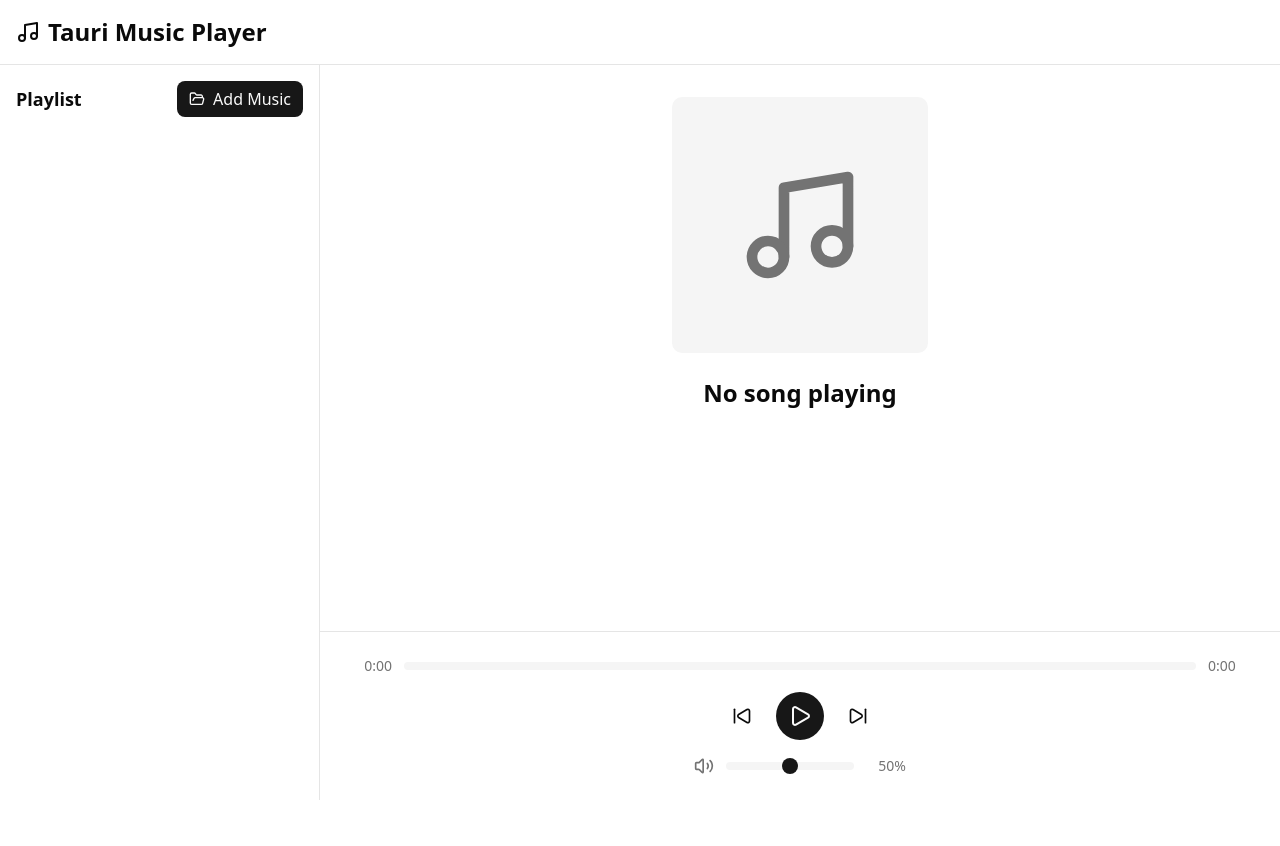
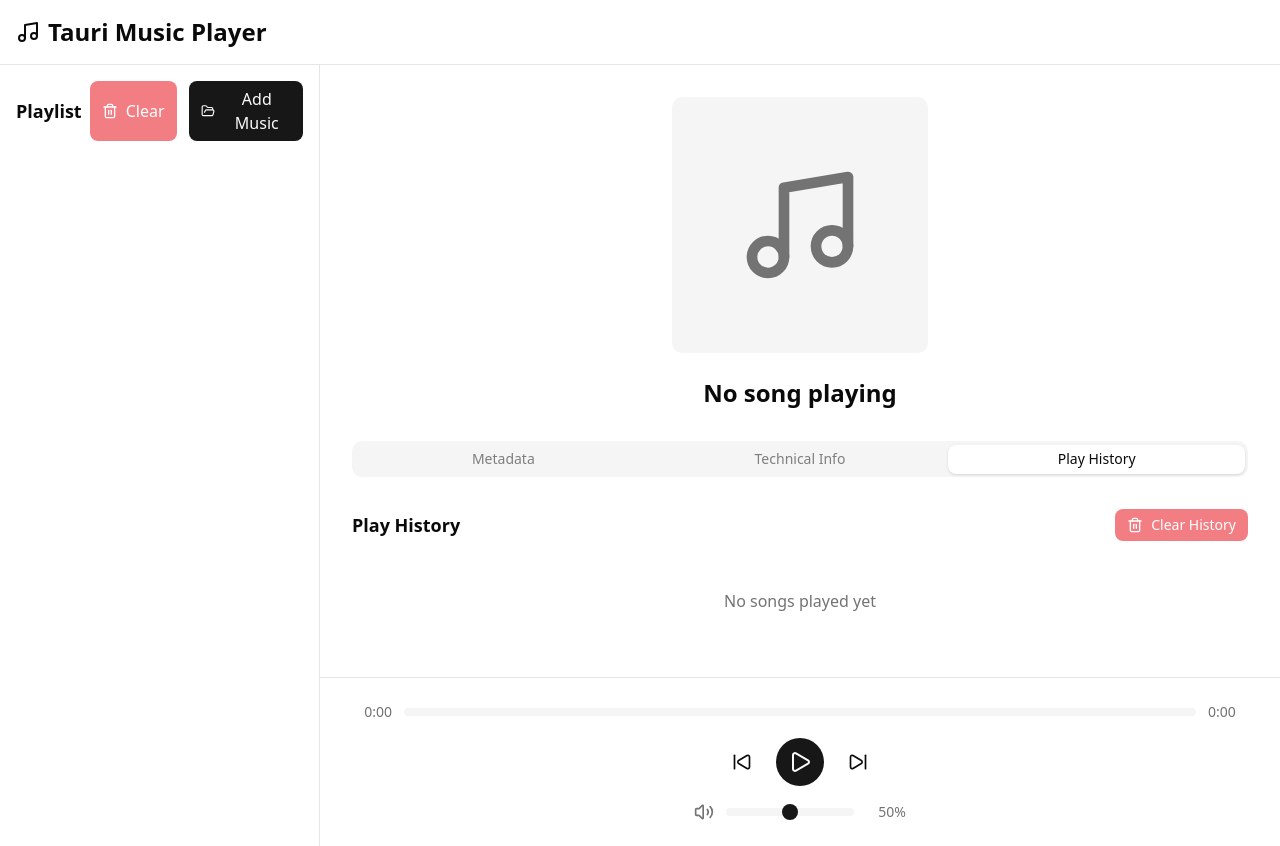
Before and after one commit to michalmilek/music-player, a React (Vite) app: page / in a window 1280 px wide. Before the commit the page ends 800 px from the top, so only its background shows below. Built offline with nearby package versions, Linux system fonts and the light colour scheme.

Commit message:
feat: playlist control and history

```diff
--- a/src/App.tsx
+++ b/src/App.tsx
@@ -8,7 +8,8 @@
   SkipForward,
   Volume2,
   FolderOpen,
-  Music
+  Music,
+  Trash2
 } from "lucide-react";
 import { Tabs, TabsContent, TabsList, TabsTrigger } from "./components/ui/tabs";
 
@@ -32,6 +33,12 @@
   metadata?: TrackMetadata;
 }
 
+interface PlayHistoryEntry {
+  song: Song;
+  playedAt: string;
+  playCount: number;
+}
+
 function App() {
   const [playlist, setPlaylist] = useState<Song[]>([]);
   const [currentSong, setCurrentSong] = useState<Song | null>(null);
@@ -39,6 +46,79 @@
   const [volume, setVolume] = useState(50);
   const [currentTime, setCurrentTime] = useState(0);
   const [duration, setDuration] = useState(0);
+  const [playHistory, setPlayHistory] = useState<PlayHistoryEntry[]>([]);
+
+  // Load data from localStorage on app start
+  useEffect(() => {
+    const savedPlaylist = localStorage.getItem('musicPlayerPlaylist');
+    const savedHistory = localStorage.getItem('musicPlayerHistory');
+    const savedVolume = localStorage.getItem('musicPlayerVolume');
+
+    if (savedPlaylist) {
+      try {
+        setPlaylist(JSON.parse(savedPlaylist));
+      } catch (error) {
+        console.error('Error loading playlist:', error);
+      }
+    }
+
+    if (savedHistory) {
+      try {
+        setPlayHistory(JSON.parse(savedHistory));
+      } catch (error) {
+        console.error('Error loading history:', error);
+      }
+    }
+
+    if (savedVolume) {
+      setVolume(parseInt(savedVolume));
+    }
+  }, []);
+
+  // Save playlist to localStorage when it changes
+  useEffect(() => {
+    localStorage.setItem('musicPlayerPlaylist', JSON.stringify(playlist));
+  }, [playlist]);
+
+  // Save history to localStorage when it changes
+  useEffect(() => {
+    localStorage.setItem('musicPlayerHistory', JSON.stringify(playHistory));
+  }, [playHistory]);
+
+  // Save volume to localStorage when it changes
+  useEffect(() => {
+    localStorage.setItem('musicPlayerVolume', volume.toString());
+  }, [volume]);
+
+  const addToHistory = (song: Song) => {
+    setPlayHistory(prev => {
+      const existingEntry = prev.find(entry => entry.song.path === song.path);
+      if (existingEntry) {
+        return prev.map(entry =>
+          entry.song.path === song.path
+            ? { ...entry, playCount: entry.playCount + 1, playedAt: new Date().toISOString() }
+            : entry
+        );
+      } else {
+        const newEntry: PlayHistoryEntry = {
+          song,
+          playedAt: new Date().toISOString(),
+          playCount: 1
+        };
+        return [newEntry, ...prev].slice(0, 100); // Keep only last 100 entries
+      }
+    });
+  };
+
+  const clearHistory = () => {
+    setPlayHistory([]);
+  };
+
+  const clearPlaylist = () => {
+    setPlaylist([]);
+    setCurrentSong(null);
+    setIsPlaying(false);
+  };
 
   const loadMusic = async () => {
     const selected = await open({
@@ -84,6 +164,9 @@
 
       // Apply current volume to new song
       await invoke("set_volume", { volume: volume / 100 });
+
+      // Add to play history
+      addToHistory(song);
     } catch (error) {
       console.error("Failed to play song:", error);
       setIsPlaying(false);
@@ -162,8 +245,17 @@
       <div className="flex-1 flex">
         {/* Playlist */}
         <aside className="w-80 border-r p-4 overflow-y-auto">
-          <div className="flex items-center justify-between mb-4">
+          <div className="flex items-center justify-between mb-4 gap-2">
             <h2 className="text-lg font-semibold">Playlist</h2>
+            <div className="flex gap-3">
+              <button
+                onClick={clearPlaylist}
+                disabled={playlist.length === 0}
+                className="flex items-center gap-2 px-3 py-1.5 bg-red-600 text-white rounded-md hover:bg-red-700 transition-colors disabled:opacity-50 disabled:cursor-not-allowed"
+              >
+                <Trash2 className="w-4 h-4" />
+                Clear
+              </button>
               <button
                 onClick={loadMusic}
                 className="flex items-center gap-2 px-3 py-1.5 bg-primary text-primary-foreground rounded-md hover:bg-primary/90 transition-colors"
@@ -172,13 +264,13 @@
                 Add Music
               </button>
             </div>
+          </div>
           <div className="space-y-1">
             {playlist.map((song, index) => (
               <div
                 key={index}
                 onClick={() => playSong(song)}
-                className={`p-3 rounded-md cursor-pointer transition-colors ${
-                  currentSong?.path === song.path
+                className={`p-3 rounded-md cursor-pointer transition-colors ${currentSong?.path === song.path
                   ? 'bg-accent text-accent-foreground'
                   : 'hover:bg-muted'
                   }`}
@@ -225,13 +317,15 @@
                 )}
               </div>
 
-              {currentSong && (
-                <Tabs defaultValue="metadata" className="w-full">
-                  <TabsList className="grid w-full grid-cols-2">
-                    <TabsTrigger value="metadata">Metadata</TabsTrigger>
-                    <TabsTrigger value="technical">Technical Info</TabsTrigger>
+              <Tabs defaultValue={currentSong ? "metadata" : "history"} className="w-full">
+                <TabsList className="grid w-full grid-cols-3">
+                  <TabsTrigger value="metadata" disabled={!currentSong}>Metadata</TabsTrigger>
+                  <TabsTrigger value="technical" disabled={!currentSong}>Technical Info</TabsTrigger>
+                  <TabsTrigger value="history">Play History</TabsTrigger>
                 </TabsList>
 
+                {currentSong && (
+                  <>
                     <TabsContent value="metadata" className="mt-6">
                       <div className="grid grid-cols-2 gap-4 text-sm">
                         <div className="space-y-3">
@@ -289,8 +383,51 @@
                         </div>
                       </div>
                     </TabsContent>
+                  </>
+                )}
+
+                <TabsContent value="history" className="mt-6">
+                  <div className="flex items-center justify-between mb-4 gap-2">
+                    <h3 className="text-lg font-semibold">Play History</h3>
+                    <button
+                      onClick={clearHistory}
+                      disabled={playHistory.length === 0}
+                      className="flex items-center gap-2 px-3 py-1.5 bg-red-600 text-white rounded-md hover:bg-red-700 transition-colors disabled:opacity-50 disabled:cursor-not-allowed text-sm"
+                    >
+                      <Trash2 className="w-4 h-4" />
+                      Clear History
+                    </button>
+                  </div>
+                  <div className="space-y-2 max-h-96 overflow-y-auto">
+                    {playHistory.length === 0 ? (
+                      <p className="text-muted-foreground text-center py-8">No songs played yet</p>
+                    ) : (
+                      playHistory.map((entry, index) => (
+                        <div
+                          key={index}
+                          onClick={() => playSong(entry.song)}
+                          className="p-3 rounded-md cursor-pointer transition-colors hover:bg-muted border"
+                        >
+                          <div className="flex items-center justify-between">
+                            <div className="flex-1 min-w-0">
+                              <div className="truncate font-medium">{entry.song.name}</div>
+                              {entry.song.metadata?.artist && (
+                                <div className="text-sm text-muted-foreground truncate">
+                                  {entry.song.metadata.artist}
+                                </div>
+                              )}
+                            </div>
+                            <div className="text-right text-sm text-muted-foreground ml-3">
+                              <div>Played {entry.playCount} time{entry.playCount !== 1 ? 's' : ''}</div>
+                              <div>{new Date(entry.playedAt).toLocaleDateString()}</div>
+                            </div>
+                          </div>
+                        </div>
+                      ))
+                    )}
+                  </div>
+                </TabsContent>
               </Tabs>
-              )}
             </div>
           </div>
 
```
Lines whose indentation alone changed are shown as unchanged.
